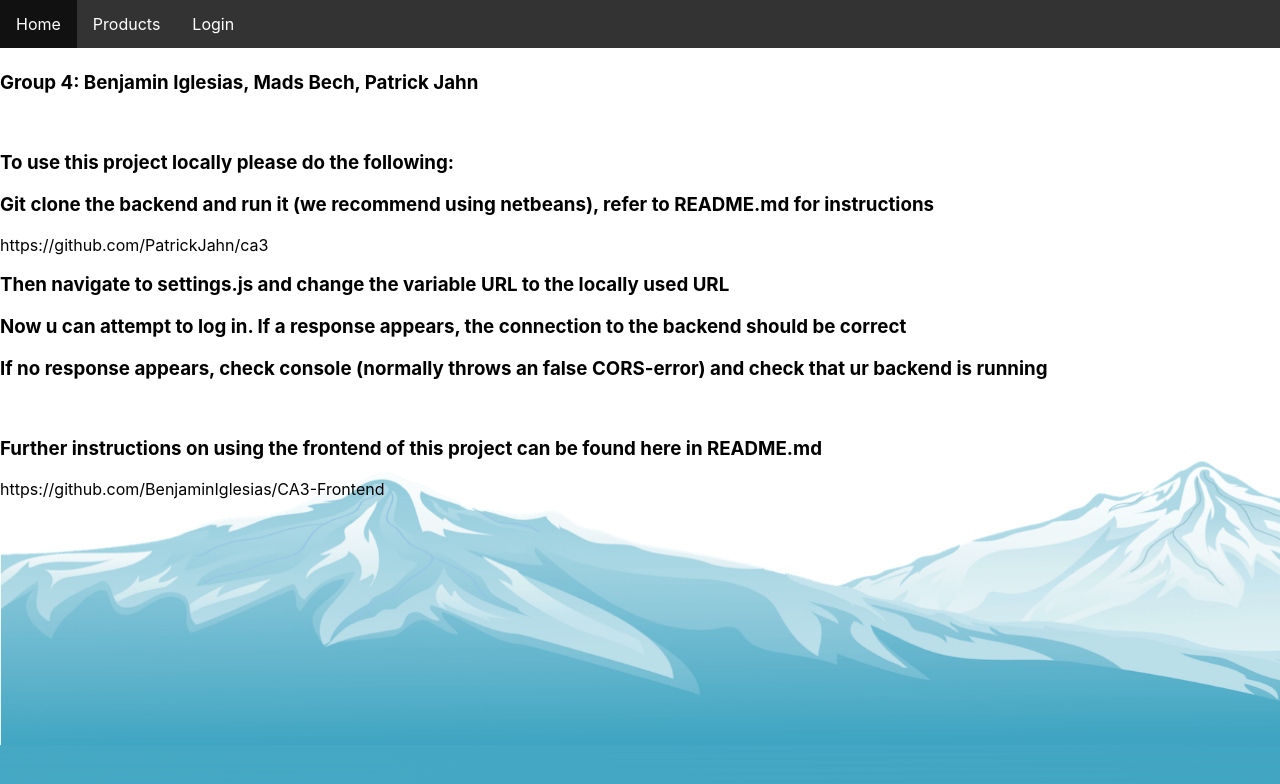
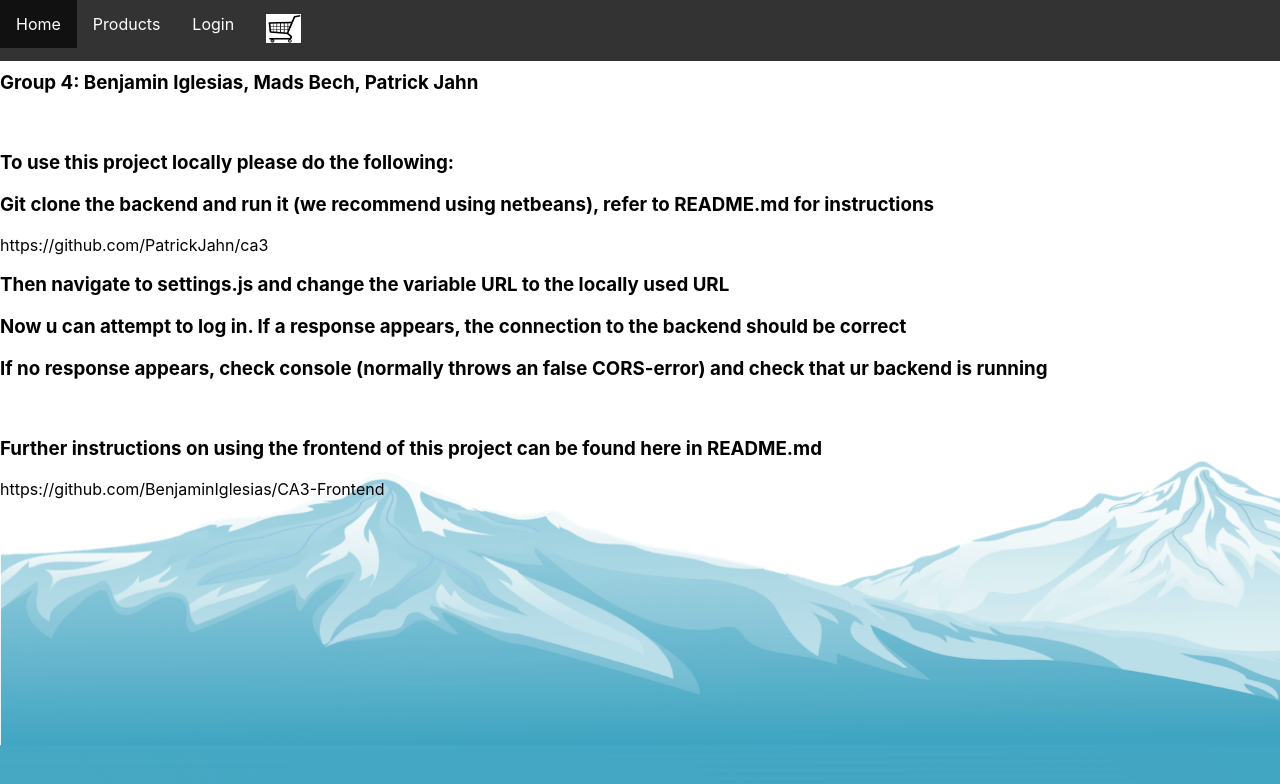
Before and after one commit to BenjaminIglesias/EksamensProjekt-Frontend, a React (Create React App) app: page / in a window 1280 px wide. Shown: the top 784 px of the page. Built offline with nearby package versions, Linux system fonts and the light colour scheme.

Commit message:
Lidt refactor / changes på basket

```diff
--- a/src/App.js
+++ b/src/App.js
@@ -4,11 +4,11 @@ import StarWars from "./starWars";
 import WelcomePage from "./welcomePage";
 import { Switch, Route, NavLink } from "react-router-dom";
 import FoodItems from "./foodItems";
-
-function Header({loggedIn}) {
+import shoppingcart from "./logos/shopping-cart.PNG";
+function Header({ loggedIn }) {
   return (
     <div>
-      <div className="App-fake-header"/>
+      <div className="App-fake-header" />
       <ul className="App-header header">
         <li>
           <NavLink exact activeClassName="selected" to="/">
@@ -25,22 +25,29 @@ function Header({loggedIn}) {
             Login
           </NavLink>
         </li>
+
+        <li className="Shoppingcart" style={{float:'right'}}>
+          <NavLink activeClassName="selected" to="/Shoppingcart">
+            <img
+              src={shoppingcart}
+              alt=""
+              type="image/"
+              width="35"
+              height="29"
+            />
+          </NavLink>
+        </li>
         {loggedIn && (
           <li>
-          <NavLink activeClassName="selected" to="/StarwarsPage">
-            Star Wars
-          </NavLink>
-        </li>
+            <NavLink activeClassName="selected" to="/StarwarsPage">
+              Star Wars
+            </NavLink>
+          </li>
         )}
-
       </ul>
     </div>
   );
 }
-
-
-
-
 
 function StarWarsPage() {
   const emptyData = {
@@ -51,35 +58,25 @@ function StarWarsPage() {
   const [fetchedDataError, setfetchedDataError] = useState("");
 
   useEffect(() => {
-    facade.fetchStarWarsData().then((data) => setfetchedData(data)).catch(err => err.fullError).then(err => setfetchedDataError(err));
+    facade
+      .fetchStarWarsData()
+      .then((data) => setfetchedData(data))
+      .catch((err) => err.fullError)
+      .then((err) => setfetchedDataError(err));
   }, []);
 
-  if(fetchedDataError){
-  return <h3>{fetchedDataError.message}</h3>
+  if (fetchedDataError) {
+    return <h3>{fetchedDataError.message}</h3>;
   }
   return <StarWars fetchedData={fetchedData} />;
 }
 
-
-
-
-
-
-
-
-
-
-function Products(){
-  return(
-    <FoodItems/>
-  )
+function Products() {
+  return <FoodItems />;
 }
 
-
 function Home() {
-  return (
-    <WelcomePage/>
-    );
+  return <WelcomePage />;
 }
 
 function LoginPage({ setLoggedIn, loggedIn }) {
--- a/src/index.css
+++ b/src/index.css
@@ -28,8 +28,8 @@ ul.header {
 .App-fake-header {
   height: 52px;
 }
+Shoppingcart {
 
-ul.header li {
 
 }
 
```
Also changed, not shown: src/logos/shopping-cart.PNG (added).
